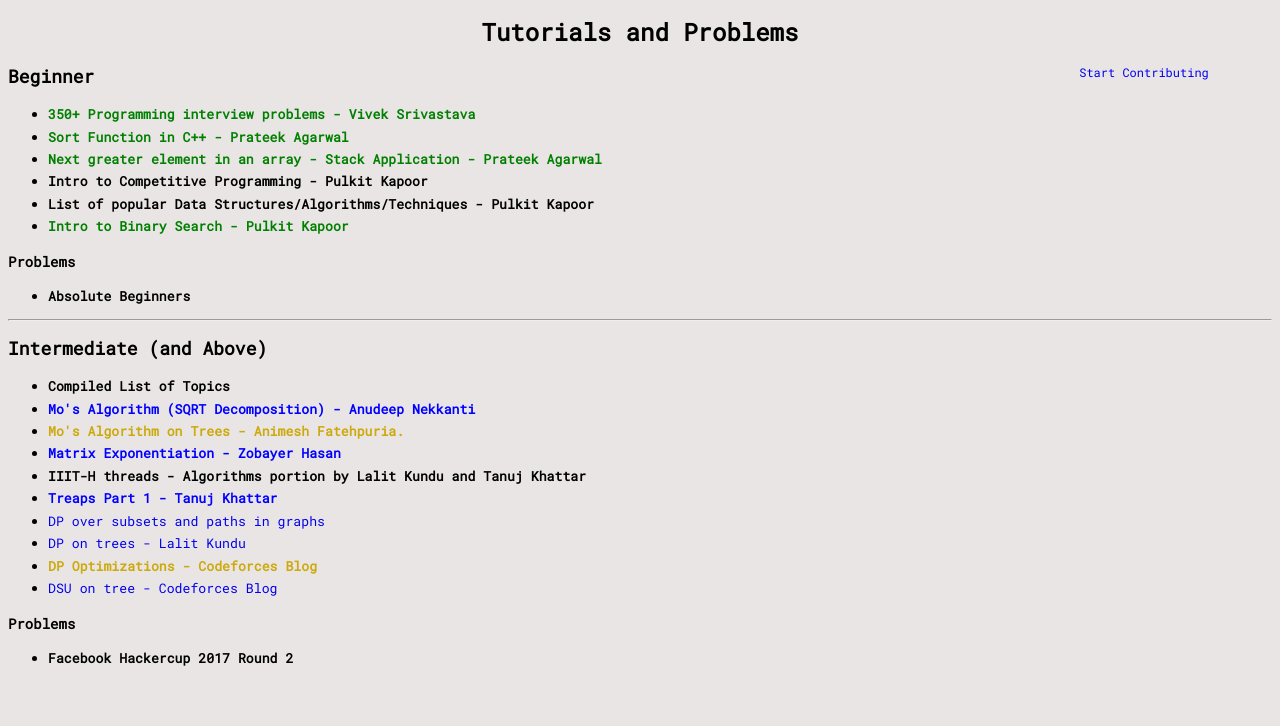
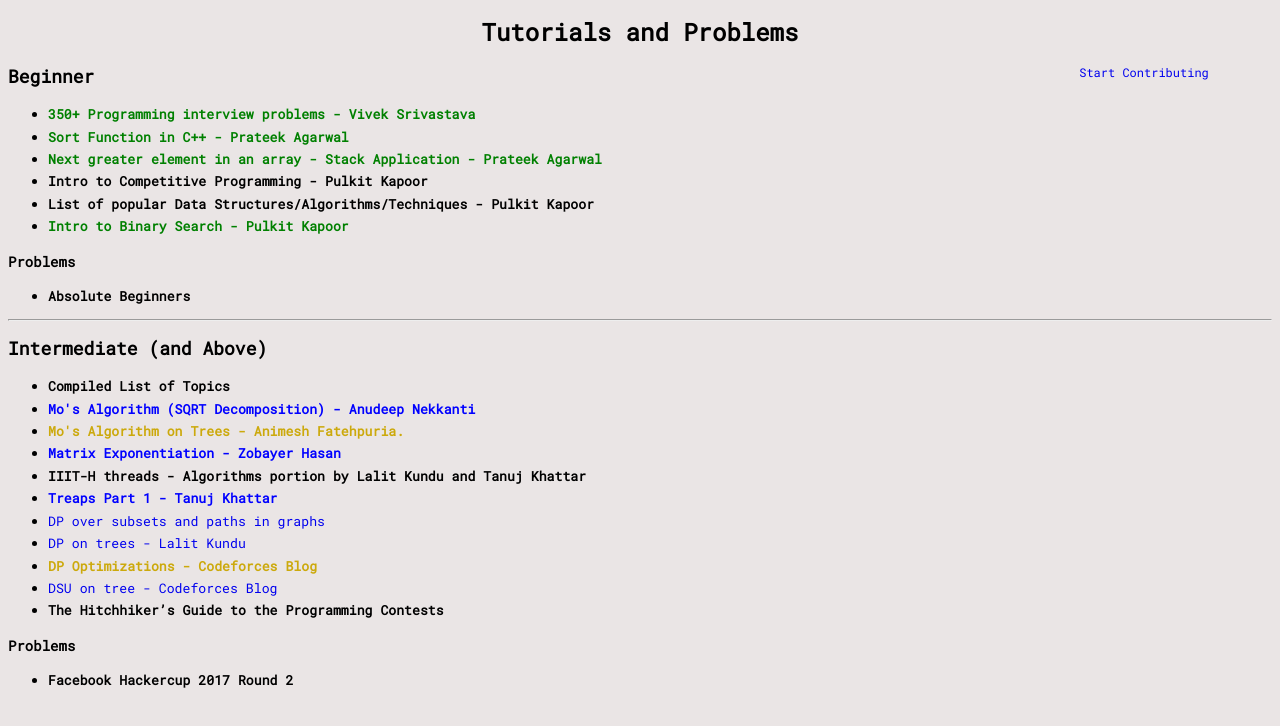
Before and after one commit to prrateekk/resources, a plain HTML site: page index.html in a window 1280 px wide. Drawn offline with Linux system fonts and the light colour scheme.

Commit message:
added new content

```diff
--- a/index.html
+++ b/index.html
@@ -107,6 +107,7 @@
 
 	<li><a href='http://codeforces.com/blog/entry/44351' target="_blank">DSU on tree - Codeforces Blog</a></li>
 
+	<li><a class="general" href='http://comscigate.com/Books/contests/icpc.pdf' target="_blank">The Hitchhiker’s Guide to the Programming Contests</a></li>
 
 	</ul>
 
```
